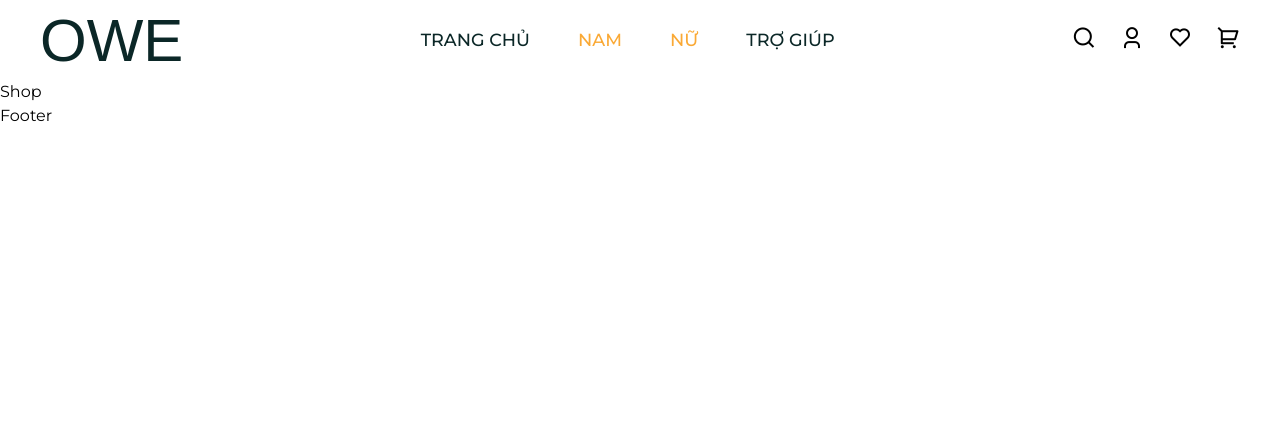
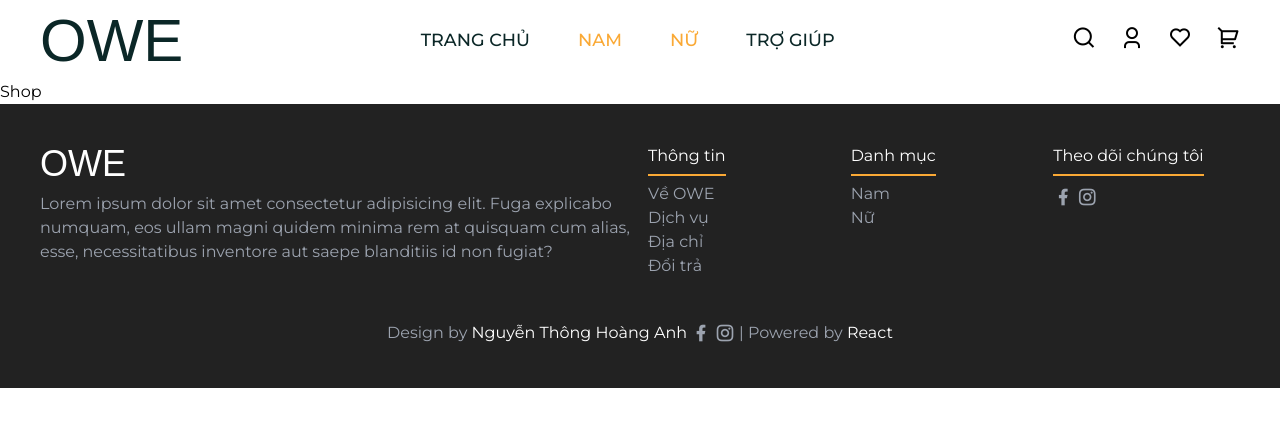
Before and after one commit to hanti1999/OWE-Shop_MERN, a React (Vite) app in the folder frontend/: page /shop in a window 1280 px wide. Shown: the top 426 px of the page. Built offline with nearby package versions, Linux system fonts and the light colour scheme; a web font is replaced by a local one.

Commit message:
add footer, scroll top btn, slider banner,...

```diff
--- a/frontend/package.json
+++ b/frontend/package.json
@@ -10,13 +10,11 @@
     "preview": "vite preview"
   },
   "dependencies": {
-    "bootstrap": "^5.3.1",
     "react": "^18.2.0",
     "react-dom": "^18.2.0",
     "react-responsive-masonry": "^2.1.7",
     "react-router-dom": "^6.14.2",
     "react-slick": "^0.29.0",
-    "reactstrap": "^9.2.0",
     "remixicon": "^3.5.0",
     "slick-carousel": "^1.8.1"
   },
--- a/frontend/src/App.css
+++ b/frontend/src/App.css
@@ -16,6 +16,7 @@
   margin: 0;
   padding: 0;
   box-sizing: border-box;
+  scroll-behavior: smooth;
 }
 
 body {
@@ -93,3 +94,7 @@ ul {
 .container {
   @apply mx-auto xl:max-w-[1200px] max-xl:px-2;
 }
+
+.separate {
+  @apply py-1 border-b-2 border-[#faa935] w-24;
+}
--- a/frontend/src/components/Footer/Footer.jsx
+++ b/frontend/src/components/Footer/Footer.jsx
@@ -1,9 +1,65 @@
-import React from 'react'
+import React from 'react';
+import './footer.css';
+import { Link } from 'react-router-dom';
 
 const Footer = () => {
   return (
-    <div>Footer</div>
-  )
-}
+    <footer className=' bg-[#222] py-10'>
+      <div className='container'>
+        <div className='grid grid-cols-12 gap-4'>
+          <div className='col-span-6'>
+            <Link to='/' className='logo'>
+              <h1 className='text-4xl text-white mb-2'>OWE</h1>
+            </Link>
+            <p>
+              Lorem ipsum dolor sit amet consectetur adipisicing elit. Fuga
+              explicabo numquam, eos ullam magni quidem minima rem at quisquam
+              cum alias, esse, necessitatibus inventore aut saepe blanditiis id
+              non fugiat?
+            </p>
+          </div>
+          <div className='col-span-2'>
+            <h4>Thông tin</h4>
+            <Link to='/'>Về OWE</Link>
+            <Link to='/'>Dịch vụ</Link>
+            <Link to='/'>Địa chỉ</Link>
+            <Link to='/'>Đổi trả</Link>
+          </div>
+          <div className='col-span-2'>
+            <h4>Danh mục</h4>
+            <Link to='/'>Nam</Link>
+            <Link to='/'>Nữ</Link>
+          </div>
+          <div className='col-span-2'>
+            <h4>Theo dõi chúng tôi</h4>
+            <div className='flex'>
+              <a href='#' target='_blank'>
+                <i className='ri-facebook-fill pr-1'></i>
+              </a>
+              <a href='#' target='_blank'>
+                <i className='ri-instagram-line'></i>
+              </a>
+            </div>
+          </div>
+        </div>
+        <div className='flex justify-center items-center mt-10'>
+          <p>
+            Design by
+            <span> Nguyễn Thông Hoàng Anh</span>
+          </p>
+          <a href='https://www.facebook.com/hoangfanh.99/' target='_blank'>
+            <i className='ri-facebook-fill pl-1'></i>
+          </a>
+          <a href='https://www.instagram.com/hoangfanh.99/' target='_blank'>
+            <i className='ri-instagram-line px-1'></i>
+          </a>
+          <p>
+            | Powered by <span> React</span>
+          </p>
+        </div>
+      </div>
+    </footer>
+  );
+};
 
-export default Footer
+export default Footer;
--- /dev/null
+++ b/frontend/src/components/Footer/footer.css
@@ -0,0 +1,27 @@
+footer h4 {
+    color: #fff;
+    border-bottom: 2px solid var(--secondary-color);
+    display: inline-block;
+    padding-bottom: 6px;
+    margin-bottom: 6px;
+}
+
+footer p, footer a {
+    color: rgb(156 163 175);
+}
+
+footer span {
+    color: #fff;
+}
+
+footer a {
+    display: block;
+}
+
+footer a:hover {
+    color: var(--secondary-color);
+}
+
+footer a i {
+    font-size: 20px;
+}
--- a/frontend/src/components/Layout/Layout.jsx
+++ b/frontend/src/components/Layout/Layout.jsx
@@ -2,6 +2,7 @@ import React from 'react';
 
 import Header from '../Header/Header';
 import Footer from '../Footer/Footer';
+import ScrollToTop from '../../utils/ScrollToTop';
 
 import { Outlet } from 'react-router-dom';
 
@@ -10,6 +11,7 @@ const Layout = () => {
     <>
       <Header />
       <Outlet />
+      <ScrollToTop />
       <Footer />
     </>
   );
--- /dev/null
+++ b/frontend/src/components/SliderBanner/SliderBanner.jsx
@@ -0,0 +1,98 @@
+import React from 'react';
+import Slider from 'react-slick';
+import img from '../../assets/img/shirt/tshirt1.png';
+import { Link } from 'react-router-dom';
+
+const SliderBanner = () => {
+  const settings = {
+    dots: true,
+    infinity: true,
+    autoplay: true,
+    speed: 1000,
+    swipeToSlide: true,
+    autoplaySpedd: 3000,
+    slidesToShow: 1,
+    responsive: [
+      {
+        breakpoint: 1024,
+        settings: {
+          slidesToShow: 1,
+          slidesToScroll: 1,
+          infinity: true,
+          dots: true,
+        },
+      },
+      {
+        breakpoint: 576,
+        settings: {
+          slidesToShow: 1,
+          slidesToScroll: 1,
+        },
+      },
+    ],
+  };
+  return (
+    <Slider {...settings}>
+      <div>
+        <div className='grid grid-cols-2 gap-10'>
+          <div className='col-span-2 md:col-span-1'>
+            <img className='h-[500px]' src={img} alt='' />
+          </div>
+          <div className='col-span-2 md:col-span-1 flex items-center'>
+            <div>
+              <h4 className='font-semibold text-xl'>Sản phẩm nổi bật</h4>
+              <h1 className='my-8 text-4xl font-bold uppercase'>
+                áo thun overwhelmet
+              </h1>
+              <p className='italic pb-1'>
+                Trời thì nóng nhưng em chẳng sợ cóng!
+              </p>
+              <p>
+                Siêu phẩm mùa hè: áo thun 100% cotton, co dãn 2 chiều, bo cổ dày
+                dặn, hình may sắc nét
+              </p>
+              <div className='my-6'>
+                <span>Giá chỉ: </span>
+                <b className='pl-2 text-2xl'>120.000đ</b>
+              </div>
+              <button className='primary__btn'>
+                <Link to='/shop'>Mua ngay</Link>
+              </button>
+            </div>
+          </div>
+        </div>
+      </div>
+      <div>
+        <div className='grid grid-cols-2 gap-10'>
+          <div className='col-span-2 md:col-span-1'>
+            <img className='h-[500px]' src={img} alt='' />
+          </div>
+          <div className='col-span-2 md:col-span-1 flex items-center'>
+            <div>
+              <h4 className='font-semibold text-xl'>Sản phẩm nổi bật</h4>
+              <h1 className='my-8 text-4xl font-bold uppercase'>
+                áo thun overwhelmet
+              </h1>
+              <p className='italic pb-1'>
+                Trời thì nóng nhưng em chẳng sợ cóng!
+              </p>
+              <p>
+                Siêu phẩm mùa hè: áo thun 100% cotton, co dãn 2 chiều, bo cổ dày
+                dặn, hình may sắc nét
+              </p>
+              <div className='my-6'>
+                <span>Giá chỉ: </span>
+                <b className='pl-2 text-2xl'>120.000đ</b>
+              </div>
+              <button className='primary__btn'>
+                <Link to='/shop'>Mua ngay</Link>
+              </button>
+            </div>
+          </div>
+        </div>
+      </div>
+    </Slider>
+  );
+};
+
+export default SliderBanner;
--- a/frontend/src/main.jsx
+++ b/frontend/src/main.jsx
@@ -5,7 +5,6 @@ import './index.css';
 import 'slick-carousel/slick/slick.css';
 import 'slick-carousel/slick/slick-theme.css';
 import 'remixicon/fonts/remixicon.css';
-// import 'bootstrap/dist/css/bootstrap.css';
 
 import { Routers } from './router/Routers.jsx';
 import { RouterProvider } from 'react-router-dom';
--- /dev/null
+++ b/frontend/src/shared/SectionTitle.jsx
@@ -0,0 +1,12 @@
+import React from 'react';
+
+const SectionTitle = ({ title }) => {
+  return (
+    <div className='section-title'>
+      <h1>{title}</h1>
+      <div className='separate mx-auto'></div>
+    </div>
+  );
+};
+
+export default SectionTitle;
--- a/frontend/src/styles/home.css
+++ b/frontend/src/styles/home.css
@@ -4,10 +4,6 @@
 
 .section-title h1 {
     @apply uppercase text-3xl font-semibold;
-}
-
-.separate {
-    @apply py-1 border-b-2 border-[#faa935] w-24;
 }
 
 .masonry__img {
--- /dev/null
+++ b/frontend/src/styles/scroll-to-top.css
@@ -0,0 +1,3 @@
+.showSTTBtn {
+    @apply bg-[#faa935] fixed w-12 h-12 bottom-8 right-8 z-50 text-xl border-none outline-none text-white cursor-pointer rounded transition-opacity duration-300 hover:bg-[#333];
+}
--- /dev/null
+++ b/frontend/src/utils/ScrollToTop.jsx
@@ -0,0 +1,38 @@
+import React, { useState, useEffect } from 'react';
+
+import '../styles/scroll-to-top.css';
+
+function ScrollToTop() {
+  const [showScrollBtn, setShowScrollBtn] = useState(false);
+
+  useEffect(() => {
+    window.onscroll = () => {
+      handleScroll();
+    };
+
+    const handleScroll = () => {
+      // return boolean
+      setShowScrollBtn(
+        document.body.scrollTop > 200 ||
+          document.documentElement.scrollTop > 200
+      );
+    };
+  }, []);
+
+  // click and back to top
+  const topFunction = () => {
+    document.body.scrollTop = 0;
+    document.documentElement.scrollTop = 0;
+  };
+
+  return (
+    <button
+      onClick={topFunction}
+      className={`showSTTBtn ${showScrollBtn ? '' : 'opacity-0 invisible'}`}
+    >
+      <i className='ri-arrow-up-s-line'></i>
+    </button>
+  );
+}
+
+export default ScrollToTop;
```
Also changed, not shown: frontend/src/pages/Home.jsx (+13 -48 lines), 1 other file (tests, documents, lock files or other folders).
